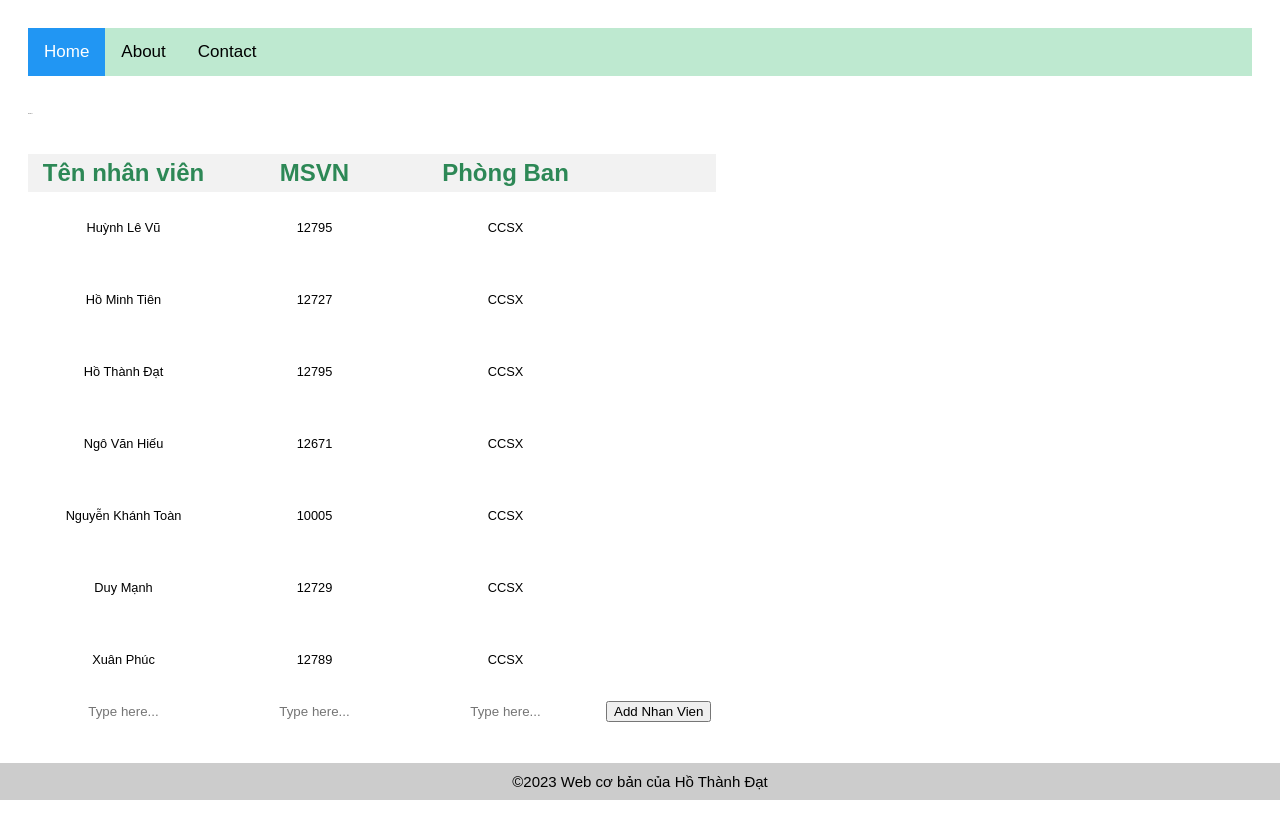
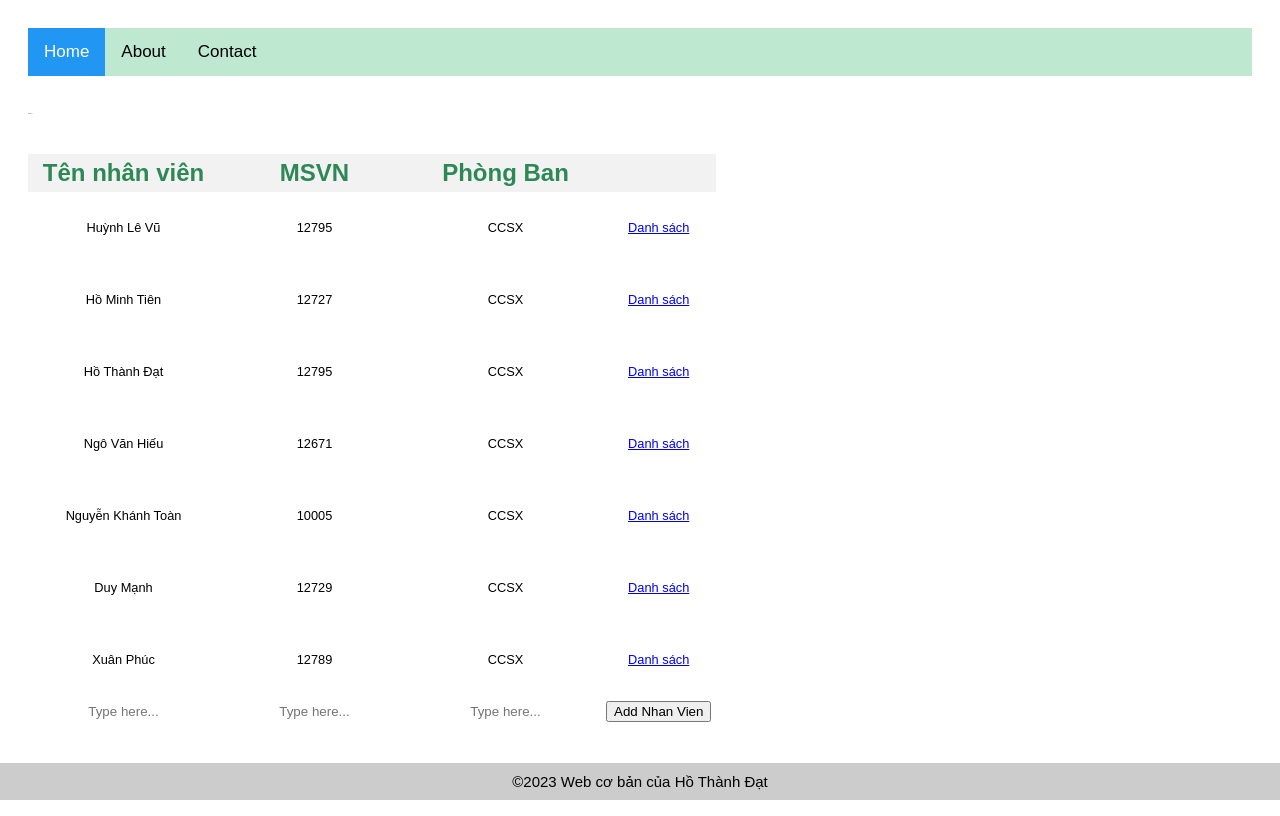
Before and after one commit to hodat2608/EducationForm, a Django app: page /Form1/List_nhan_vien in a window 1280 px wide. Run offline with Django 4.2, Linux system fonts and the light colour scheme; data comes from the database, SQL or seed files in the repository.

Commit message:
update_code

```diff
--- a/Form1/templates/DisplayWeb/Danh_sach_nhan_vien.html
+++ b/Form1/templates/DisplayWeb/Danh_sach_nhan_vien.html
@@ -345,6 +345,7 @@
               <td>{{ Nhanvien.Hoten }}</td>
               <td>{{ Nhanvien.Msnv }}</td>
               <td>{{ Nhanvien.Phongban }}</td>
+              <td><a href="{% url 'Form1:List_thong_tin' Nhanvien.id %}">Danh sách </a></td>
               <td>
             </tr>
           {% endfor %}
```
